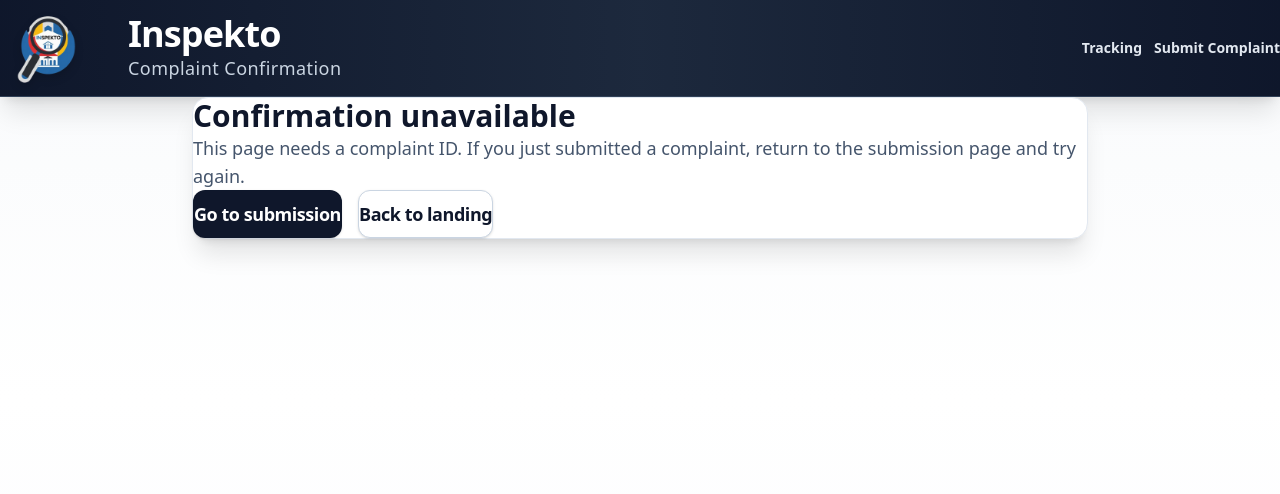
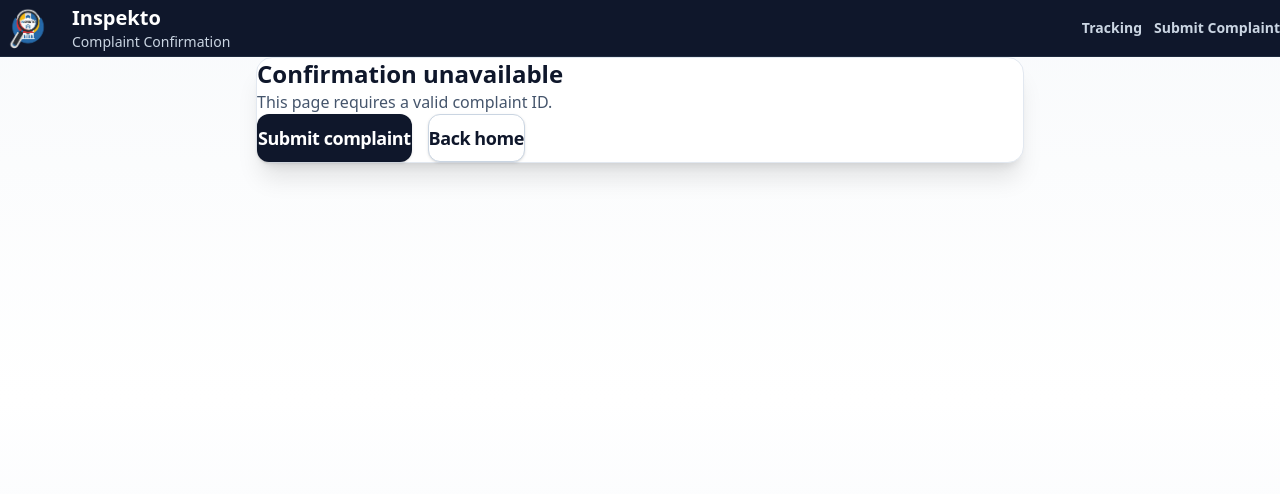
Before and after one commit to yvesjmnz/inspekto, a React (Vite) app: page /complaints/confirmation in a window 1280 px wide. Shown: the top 494 px of the page. Built offline with nearby package versions, Linux system fonts and the light colour scheme.

Commit message:
Minor UI changes to complaint confirmation screen

```diff
--- a/src/complaints_module/pages/ComplaintConfirmationPage.tsx
+++ b/src/complaints_module/pages/ComplaintConfirmationPage.tsx
@@ -1,14 +1,11 @@
 import { useMemo, useState } from 'react'
 import { Link, useLocation, useSearchParams } from 'react-router-dom'
 import { Button } from '../ui/Button'
+import { CheckCircle, Copy } from 'lucide-react'
 
 type LocationState = {
   complaintId?: string
   email?: string
-}
-
-function cx(...classes: Array<string | false | null | undefined>) {
-  return classes.filter(Boolean).join(' ')
 }
 
 function maskEmail(email: string) {
@@ -26,8 +23,6 @@ export default function ComplaintConfirmationPage() {
   const complaintId = state.complaintId || searchParams.get('id') || undefined
   const email = state.email
 
-  const canRender = Boolean(complaintId)
-
   const [copied, setCopied] = useState(false)
 
   const trackingLink = useMemo(() => {
@@ -37,106 +32,114 @@ export default function ComplaintConfirmationPage() {
 
   const copyId = async () => {
     if (!complaintId) return
-    try {
     await navigator.clipboard.writeText(complaintId)
     setCopied(true)
-      window.setTimeout(() => setCopied(false), 1500)
-    } catch {
-      // clipboard may be blocked; ignore
-    }
+    setTimeout(() => setCopied(false), 1500)
   }
 
   return (
-    <div className="min-h-screen bg-gradient-to-b from-slate-50 via-white to-slate-50">
-      <header className="bg-gradient-to-r from-slate-900 via-slate-800 to-slate-900 shadow-xl border-b border-slate-700">
-        <div className="w-full px-6 sm:px-10 lg:px-16 py-8 sm:py-10 flex items-center justify-between gap-8 animate-fade-in">
-          <Link to="/" className="flex items-center gap-8 focus:outline-none focus:ring-2 focus:ring-amber-500 rounded-lg">
-            <img
-              src="/logo.png"
-              alt="Inspekto Logo"
-              className="h-20 sm:h-24 w-20 sm:w-24 object-contain drop-shadow-lg flex-shrink-0"
-            />
+    <div className="min-h-screen bg-gradient-to-b from-slate-50 via-white to-slate-100">
+      {/* Header */}
+      <header className="bg-slate-900 border-b border-slate-800">
+        <div className="max-w-7xl mx-auto px-6 py-6 flex items-center justify-between">
+          <Link to="/" className="flex items-center gap-4">
+            <img src="/logo.png" alt="Inspekto" className="h-14 w-14 object-contain" />
             <div>
-              <h1 className="text-3xl sm:text-4xl font-bold text-white tracking-tight">Inspekto</h1>
-              <p className="mt-2 text-slate-300 text-base sm:text-lg font-medium tracking-wide">Complaint Confirmation</p>
+              <h1 className="text-xl font-bold text-white">Inspekto</h1>
+              <p className="text-sm text-slate-300">Complaint Confirmation</p>
             </div>
           </Link>
 
-          <div className="hidden sm:flex items-center gap-3">
-            <Link
-              to="/tracking"
-              className="text-sm font-bold text-slate-200 hover:text-white px-4 py-2 rounded-lg hover:bg-white/10 transition duration-200 whitespace-nowrap"
-            >
+          <div className="hidden sm:flex gap-3">
+            <Link to="/tracking" className="text-sm font-semibold text-slate-300 hover:text-white">
               Tracking
             </Link>
-            <Link
-              to="/complaints/submit"
-              className="text-sm font-bold text-slate-200 hover:text-white px-4 py-2 rounded-lg hover:bg-white/10 transition duration-200 whitespace-nowrap"
-            >
+            <Link to="/complaints/submit" className="text-sm font-semibold text-slate-300 hover:text-white">
               Submit Complaint
             </Link>
           </div>
         </div>
       </header>
 
-      <main className="w-full px-8 py-12 flex justify-center">
-        <div className="w-full max-w-4xl">
-          {!canRender ? (
-            <section className="bg-white rounded-2xl shadow-xl border border-slate-200 p-10 animate-fade-in-up">
-              <h2 className="text-3xl font-bold text-slate-900">Confirmation unavailable</h2>
-              <p className="mt-3 text-slate-600 text-lg">
-                This page needs a complaint ID. If you just submitted a complaint, return to the submission page and try again.
+      {/* Main */}
+      <main className="flex justify-center px-6 py-16">
+        <div className="w-full max-w-3xl">
+          {!complaintId ? (
+            <div className="bg-white rounded-2xl border border-slate-200 shadow-xl p-10">
+              <h2 className="text-2xl font-bold text-slate-900">Confirmation unavailable</h2>
+              <p className="mt-3 text-slate-600">
+                This page requires a valid complaint ID.
               </p>
               <div className="mt-8 flex gap-4">
                 <Link to="/complaints/submit">
-                  <Button size="lg">Go to submission</Button>
+                  <Button size="lg">Submit complaint</Button>
                 </Link>
                 <Link to="/">
-                  <Button variant="secondary" size="lg">Back to landing</Button>
+                  <Button size="lg" variant="secondary">Back home</Button>
                 </Link>
               </div>
-            </section>
+            </div>
           ) : (
-            <section className="bg-white rounded-2xl shadow-xl border border-slate-200 p-10 animate-fade-in-up">
+            <div className="bg-white rounded-2xl border border-slate-200 shadow-xl p-12">
+              {/* Success */}
               <div className="text-center">
-                <h2 className="text-4xl font-bold text-slate-900 tracking-tight">Complaint submitted</h2>
-                <p className="mt-3 text-slate-600 text-lg">Save your tracking ID to track status updates.</p>
+                <div className="mx-auto mb-6 flex h-16 w-16 items-center justify-center rounded-full bg-emerald-100">
+                  <CheckCircle className="h-8 w-8 text-emerald-700" />
                 </div>
 
-              <div className="mt-10 flex justify-center">
-                <div className="w-full max-w-2xl rounded-2xl border border-slate-200 bg-slate-50 p-8">
-                  <div className="text-sm font-bold text-slate-600 uppercase tracking-widest">Tracking ID</div>
-                  <div className="mt-4 text-4xl sm:text-5xl font-bold text-slate-900 font-mono tracking-wider break-all">
-                    {complaintId}
+                <h2 className="text-4xl font-bold text-slate-900">
+                  Complaint submitted successfully
+                </h2>
+                <p className="mt-4 text-lg text-slate-600">
+                  Keep your tracking ID safe. You’ll need it to check progress.
+                </p>
               </div>
 
-                  <div className="mt-6 flex flex-col sm:flex-row gap-3 justify-center">
+              {/* Tracking ID */}
+              <div className="mt-12 rounded-xl border border-slate-200 bg-slate-50 p-8 text-center">
+                <p className="text-xs font-bold uppercase tracking-widest text-slate-500">
+                  Tracking ID
+                </p>
+
+                <p className="mt-4 text-4xl font-mono font-bold tracking-wider text-slate-900 break-all">
+                  {complaintId}
+                </p>
+
+                <div className="mt-6 flex flex-col sm:flex-row justify-center gap-3">
                   <Link to={trackingLink}>
-                      <Button size="lg">Go to tracking</Button>
+                    <Button size="lg">Track complaint</Button>
                   </Link>
-                    <Button type="button" variant="secondary" size="lg" onClick={() => void copyId()}>
-                      {copied ? 'Copied' : 'Copy tracking ID'}
+
+                  <Button
+                    size="lg"
+                    variant="secondary"
+                    onClick={() => void copyId()}
+                  >
+                    <Copy className="h-4 w-4 mr-2 inline-block" />
+                    {copied ? 'Copied' : 'Copy ID'}
                   </Button>
                 </div>
 
                 {email && (
-                    <div className="mt-6 text-sm text-slate-600 text-center">
-                      A confirmation email with this tracking ID was sent to{' '}
-                      <span className={cx('font-semibold', 'text-slate-900')}>{maskEmail(email)}</span>.
-                    </div>
+                  <p className="mt-6 text-sm text-slate-600">
+                    A confirmation email was sent to{' '}
+                    <span className="font-semibold text-slate-900">
+                      {maskEmail(email)}
+                    </span>
+                  </p>
                 )}
               </div>
-              </div>
 
-              <div className="mt-10 flex flex-col sm:flex-row justify-center gap-4">
+              {/* Footer actions */}
+              <div className="mt-12 flex flex-col sm:flex-row justify-center gap-4">
                 <Link to="/complaints/submit">
                   <Button size="lg">Submit another complaint</Button>
                 </Link>
                 <Link to="/">
-                  <Button variant="secondary" size="lg">Back to landing</Button>
+                  <Button size="lg" variant="secondary">Back to home</Button>
                 </Link>
               </div>
-            </section>
+            </div>
           )}
         </div>
       </main>
```
Lines whose indentation alone changed are shown as unchanged.
